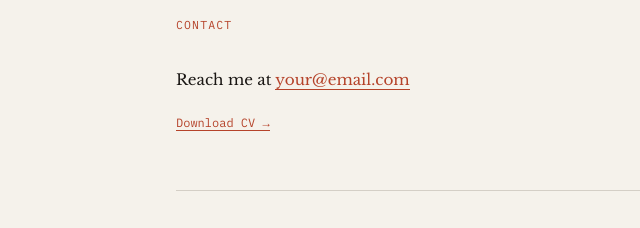
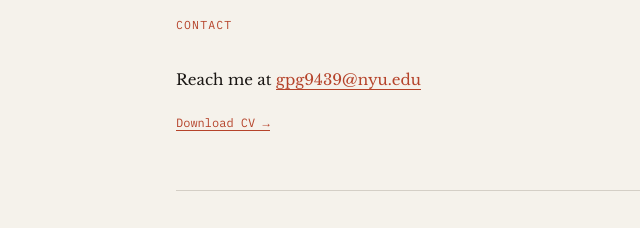
Before and after one commit to gwengo/gwengo.github.io, a plain HTML site: page index.html in a window 1280 px wide. Shown: the part 4242-4470 px from the top of the page, 124-764 px from the left. Drawn offline with nearby package versions, Linux system fonts and the light colour scheme.

Commit message:
Update contact email in index.html

```diff
--- a/index.html
+++ b/index.html
@@ -462,7 +462,7 @@
     <!-- Contact -->
     <section id="contact">
       <h2>Contact</h2>
-      <p style="font-size:0.95rem; margin-bottom:1rem;">Reach me at <a href="mailto:" style="color:var(--accent); text-decoration:none; border-bottom: 1px solid var(--accent);">your@email.com</a></p>
+      <p style="font-size:0.95rem; margin-bottom:1rem;">Reach me at <a href="mailto:" style="color:var(--accent); text-decoration:none; border-bottom: 1px solid var(--accent);">gpg9439@nyu.edu</a></p>
       <p style="font-size:0.95rem;"><a href="Gwen_Goins_FlowCV_Resume_2026-04-06.pdf" target="_blank" style="font-family:var(--mono); font-size:0.75rem; color:var(--accent); text-decoration:none; border-bottom:1px solid var(--accent);">Download CV →</a></p>
     </section>
 
```
